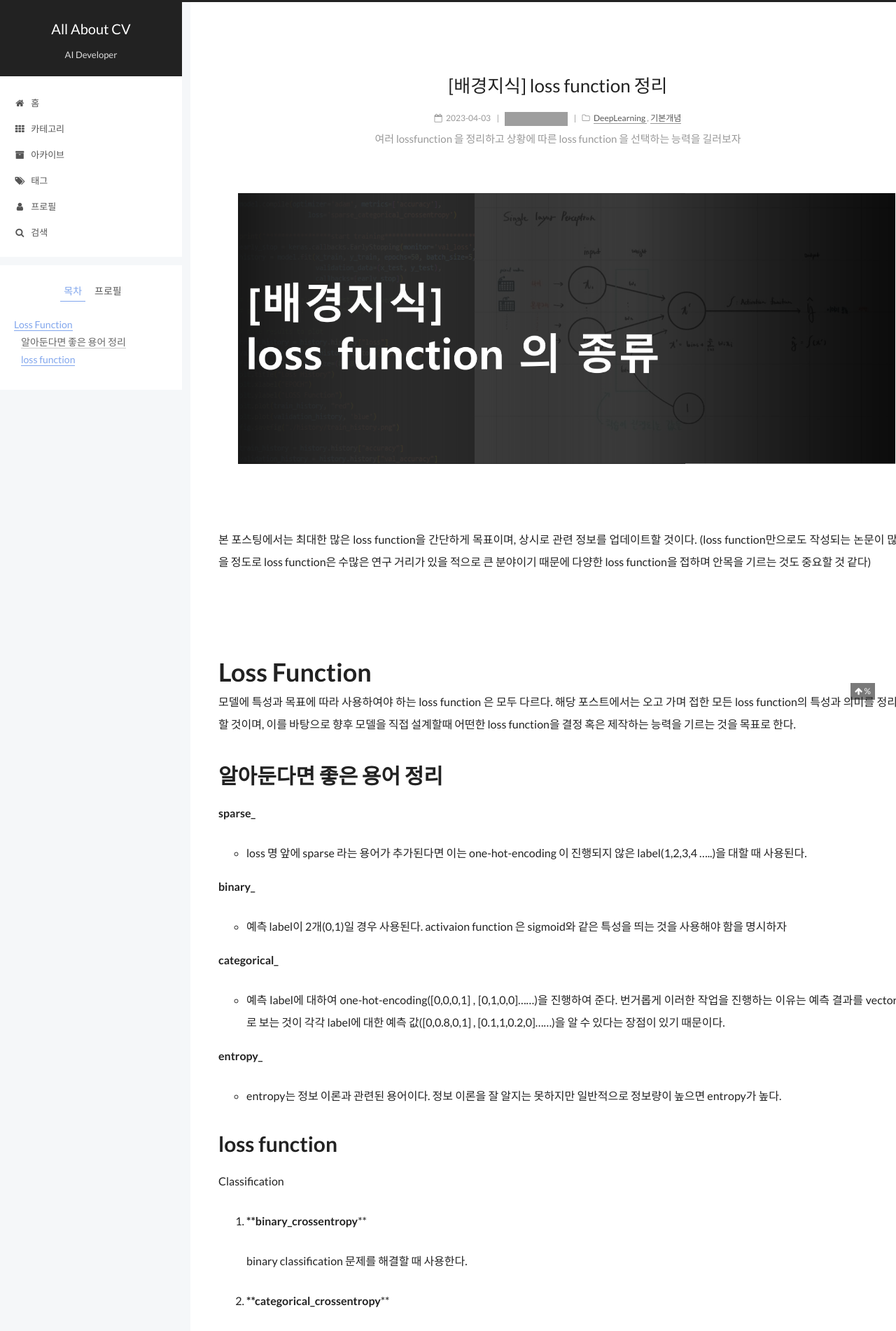
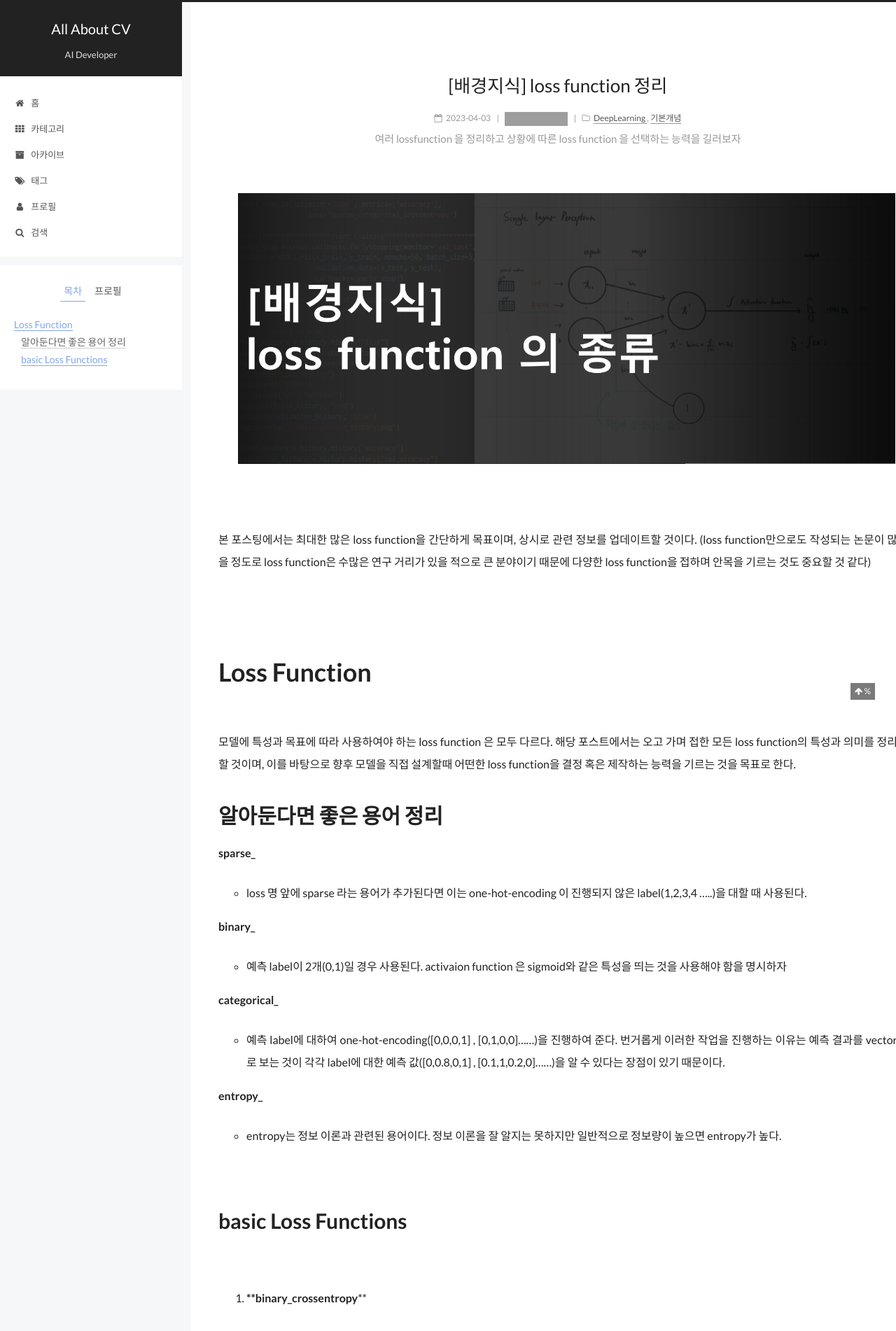
Before and after one commit to donguk071/donguk071.github.io, a Jekyll site: the page built from _posts/2023-04-09-Loss_Function.md, in a window 1280 px wide. Shown: the top 1902 px of the page at 70% size. Built offline with Jekyll 4.4.1, drawn with Linux system fonts in a browser that asks for light colours; comment, search, counter and statistics services are not loaded; grey boxes are pictures that could not be loaded.

```diff
--- a/_posts/2023-04-09-Loss_Function.md
+++ b/_posts/2023-04-09-Loss_Function.md
@@ -22,6 +22,10 @@ published: true
 # Loss Function
 
 
+<br/>
+
+
+
 모델에 특성과 목표에 따라 사용하여야 하는 loss function 은 모두 다르다. 해당 포스트에서는 오고 가며 접한 모든 loss function의 특성과 의미를 정리할 것이며, 이를 바탕으로 향후 모델을 직접 설계할때 어떤한 loss function을 결정 혹은 제작하는 능력을 기르는 것을 목표로 한다.
 
 
@@ -43,9 +47,13 @@ published: true
 
 - entropy는 정보 이론과 관련된 용어이다. 정보 이론을 잘 알지는 못하지만 일반적으로 정보량이 높으면 entropy가 높다.
 
-## loss function
 
-Classification
+<br/>
+
+## basic Loss Functions
+
+<br/>
+
 
 1. ****binary_crossentropy****
 
```
